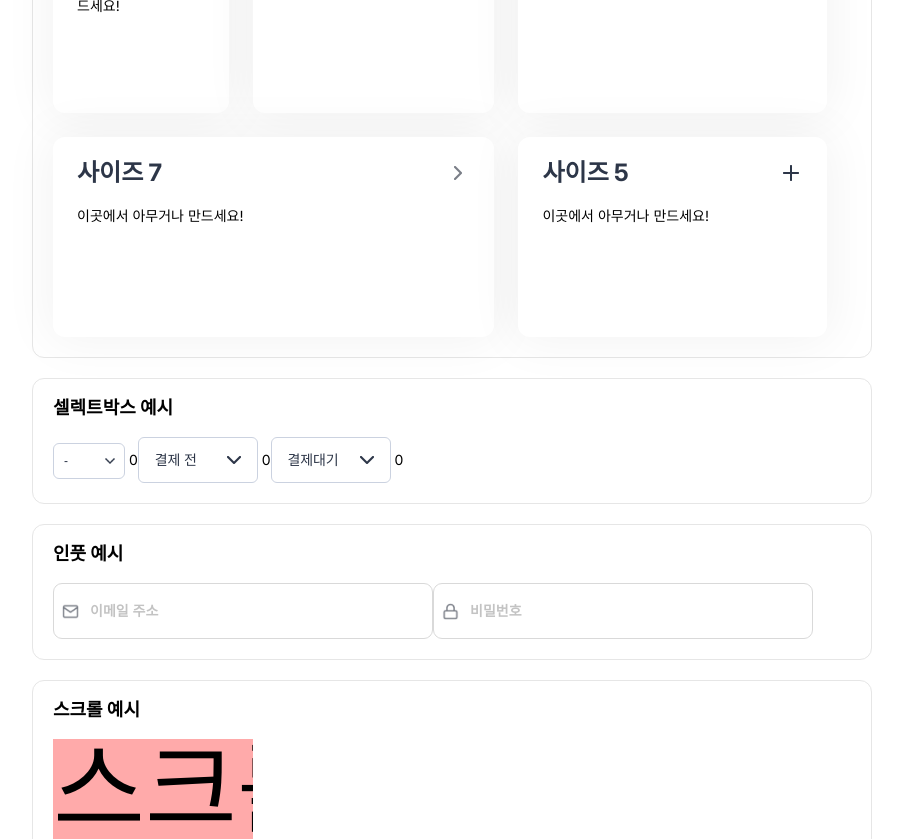
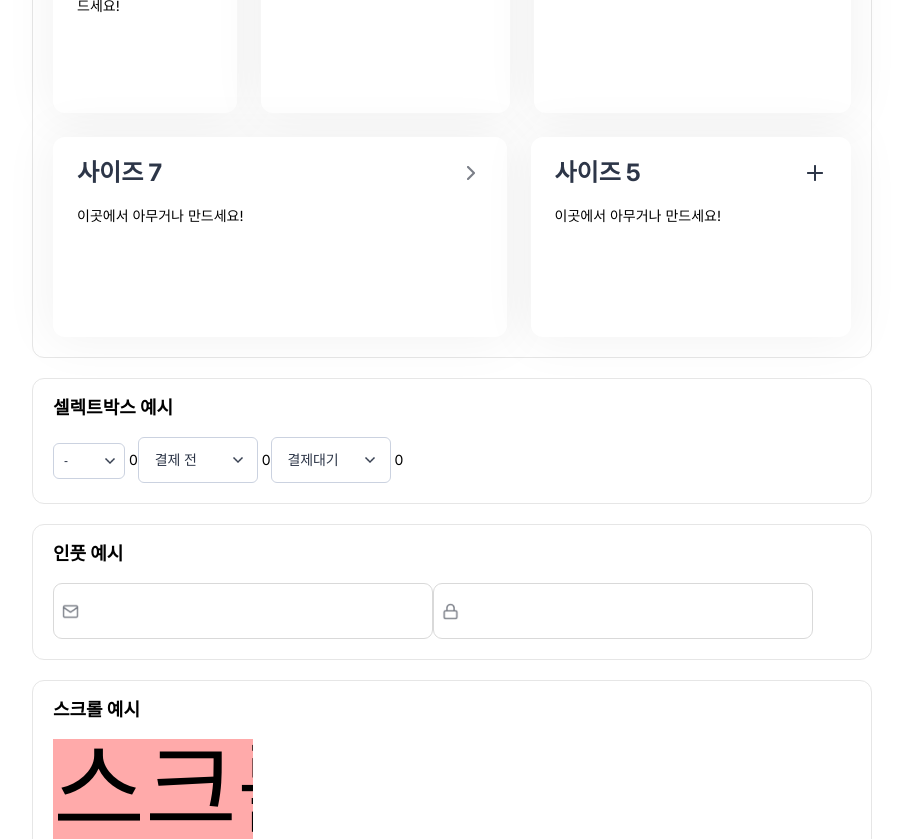
Before and after one commit to Dev-FE-3/toy-project2-team1, a React (Vite) app: page /design-guide in a window 1280 px wide. Shown: the part 800-1639 px from the top of the page, without its empty margins (328-1231 px from the left). Built offline with nearby package versions, Linux system fonts and the light colour scheme.

Commit message:
refactor: 공통컴포넌트 코드 리펙토링

```diff
--- a/src/features/design-guide/CalendarModalGuide.jsx
+++ b/src/features/design-guide/CalendarModalGuide.jsx
@@ -23,7 +23,7 @@ function CalendarModalGuide() {
     <>
       <button onClick={handleCalendar}>Click!</button>
       <CalendarModal
-        display={show}
+        isShow={show}
         onChange={handleYearAndMonth}
         top="17"
         left="-148"
--- a/src/features/design-guide/InputGuide.jsx
+++ b/src/features/design-guide/InputGuide.jsx
@@ -15,20 +15,8 @@ function InputGuide() {
 
   return (
     <>
-      <Input
-        type="text"
-        placeholder="이메일 주소"
-        icon="login"
-        value={id}
-        onValueChange={handleId}
-      ></Input>
-      <Input
-        type="password"
-        placeholder="비밀번호"
-        icon=""
-        value={pw}
-        onValueChange={handlePw}
-      ></Input>
+      <Input type="text" placeholder="이메일 주소" icon="login" value={id} onChange={handleId} />
+      <Input type="password" placeholder="비밀번호" icon="" value={pw} onChange={handlePw} />
     </>
   )
 }
--- a/src/features/design-guide/SelectBoxGuide.jsx
+++ b/src/features/design-guide/SelectBoxGuide.jsx
@@ -20,11 +20,11 @@ function SelectBoxGuide() {
 
   return (
     <>
-      <SelectBox value={selectValue1} onValueChange={handleSelectBox1} size="s" options="1" />{' '}
+      <SelectBox value={selectValue1} onChange={handleSelectBox1} size="small" options="1" />{' '}
       {selectValue1}
-      <SelectBox value={selectValue2} onValueChange={handleSelectBox2} size="b" options="2" />{' '}
+      <SelectBox value={selectValue2} onChange={handleSelectBox2} size="big" options="2" />{' '}
       {selectValue2}
-      <SelectBox value={selectValue3} onValueChange={handleSelectBox3} size="b" options="3" />{' '}
+      <SelectBox value={selectValue3} onChange={handleSelectBox3} size="big" options="3" />{' '}
       {selectValue3}
     </>
   )
--- a/src/shared/components/calendar/CalendarModal.jsx
+++ b/src/shared/components/calendar/CalendarModal.jsx
@@ -3,7 +3,7 @@ import { styled, css } from 'styled-components'
 import getDate from '../../utils/utils'
 
 const CalendarDialog = styled.dialog`
-  display: ${({ $display }) => ($display ? 'block' : 'none')};
+  display: ${({ $isShow }) => ($isShow ? 'block' : 'none')};
   top: ${({ $top }) => ($top ? $top + 'rem' : '0')};
   left: ${({ $left }) => ($left ? $left + 'rem' : '0')};
   position: absolute;
@@ -74,7 +74,7 @@ const CalendarMonth = styled.div`
     `}
 `
 
-function CalendarModal({ display, onChange, top, left }) {
+function CalendarModal({ isShow, onChange, top, left }) {
   const [year, setYear] = useState(getDate('year'))
   const currentMonth = useRef(getDate('month'))
   const currentYear = useRef(getDate('year'))
@@ -103,7 +103,7 @@ function CalendarModal({ display, onChange, top, left }) {
 
   return (
     <>
-      <CalendarDialog $display={display} $top={top} $left={left}>
+      <CalendarDialog $isShow={isShow} $top={top} $left={left}>
         <CalendarContainer>
           <CalendarTop>
             <CalendarBackward onClick={() => changeYear('prev')}>
--- a/src/shared/components/card/Card.jsx
+++ b/src/shared/components/card/Card.jsx
@@ -5,6 +5,7 @@ import CardPlus from '@/assets/icon-card-plus.png'
 const CardWrapper = styled.div`
   width: ${(props) => `calc(${Number(props.$size)} * 8.33333333% - var(--gutter))`};
   height: 20rem;
+  flex-grow: 1;
   padding: 24px;
   border-radius: 1.2rem;
   box-shadow: 0px 0px 50px 5px rgba(0, 0, 0, 0.05);
@@ -37,7 +38,6 @@ const CardBottom = styled.div`
 
 function Card({ children, title, size = 3, icon }) {
   return (
-    <>
     <CardWrapper $size={size}>
       <CardTop>
         <CardTitle>{title}</CardTitle>
@@ -45,7 +45,6 @@ function Card({ children, title, size = 3, icon }) {
       </CardTop>
       <CardBottom>{children}</CardBottom>
     </CardWrapper>
-    </>
   )
 }
 
--- a/src/shared/components/input/Input.jsx
+++ b/src/shared/components/input/Input.jsx
@@ -2,8 +2,7 @@ import styled from 'styled-components'
 import iconMail from '@/assets/icon-input-mail.png'
 import iconPassword from '@/assets/icon-input-password.png'
 
-const InputBox = styled.input`
-  position: relative;
+const InputStyle = styled.input`
   width: 38rem;
   height: 5.6rem;
   padding: 1.5rem 1.5rem 1.5rem 3.6rem;
@@ -26,22 +25,8 @@ const InputBox = styled.input`
   }
 `
 
-function Input({ type, placeholder, icon, value, onValueChange }) {
-  const handleChange = (event) => {
-    onValueChange(event.target.value)
-  }
-
-  return (
-    <>
-      <InputBox
-        type={type}
-        placeholder={placeholder}
-        $icon={icon}
-        value={value}
-        onChange={handleChange}
-      ></InputBox>
-    </>
-  )
+function Input({ icon }) {
+  return <InputStyle $icon={icon} />
 }
 
 export default Input
--- a/src/shared/components/selectBox/SelectBox.jsx
+++ b/src/shared/components/selectBox/SelectBox.jsx
@@ -20,11 +20,11 @@ const OPTIONS_MAP = {
 const Select = styled.select`
   color: var(--font-main);
   text-align: center;
-  font-size: ${({ $size }) => ($size !== 'b' ? '1.2rem' : 'inherit')};
+  font-size: ${({ $size }) => ($size !== 'big' ? '1.2rem' : 'inherit')};
   font-weight: 400;
-  width: ${({ $size }) => ($size === 'b' ? '12rem' : '7.2rem')};
-  height: ${({ $size }) => ($size === 'b' ? '4.6rem' : '3.6rem')};
-  padding: ${({ $size }) => ($size === 'b' ? '1.2rem 1.2rem 1.2rem 1.6rem' : '1rem')};
+  width: ${({ $size }) => ($size === 'big' ? '12rem' : '7.2rem')};
+  height: ${({ $size }) => ($size === 'big' ? '4.6rem' : '3.6rem')};
+  padding: ${({ $size }) => ($size === 'big' ? '1.2rem 1.2rem 1.2rem 1.6rem' : '1rem')};
   border: 1px solid #cbd2e0;
   border-radius: 0.6rem;
   background: var(--box-container) url('${iconSelectBox}') no-repeat 89% 50% /
@@ -38,13 +38,13 @@ const Select = styled.select`
 
 const Option = styled.option``
 
-function SelectBox({ value, onValueChange, size = 's', options = 1 }) {
-  const handleChange = (event) => {
-    onValueChange(event.target.value)
+function SelectBox({ value, onChange, size = 'small', options = 1 }) {
+  const getSelectedValue = (event) => {
+    onChange(event.target.value)
   }
 
   return (
-    <Select onChange={handleChange} value={value} $size={size}>
+    <Select $size={size} value={value} onChange={getSelectedValue}>
       {OPTIONS_MAP[options].map(({ id, name }) => (
         <Option key={id} value={id}>
           {name}
```
Lines whose indentation alone changed are shown as unchanged.
